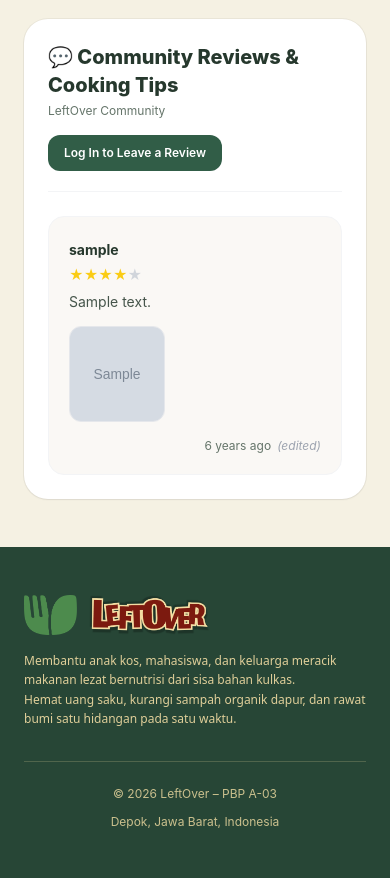
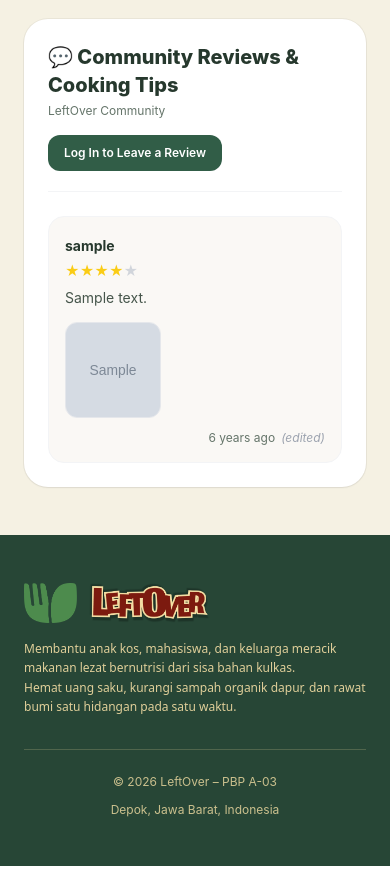
Before and after one commit to PBP-kel-3A/LeftOver, a Django app: page /recipes/1/ in a window 390 px wide. Shown: the part 1022-1900 px from the top of the page. Run offline with Django 5.2, Linux system fonts and the light colour scheme; tables that the repository leaves empty hold one stand-in row (values such as "Sample post"); grey boxes marked "Sample" are stand-in pictures; some libraries are stand-ins or nearby versions.

Commit message:
style: fix interaktif UI untuk mobile

```diff
--- a/reviews/templates/reviews/review_section.html
+++ b/reviews/templates/reviews/review_section.html
@@ -24,7 +24,7 @@
     <!-- Daftar Ulasan -->
     <div id="reviewListContainer" class="space-y-4">
         {% for review in recipe.reviews.all %}
-            <div id="review-{{ review.id }}" class="review-item p-5 rounded-2xl border border-gray-100 bg-[#FAF8F5] flex flex-col sm:flex-row justify-between items-start gap-4">
+            <div id="review-{{ review.id }}" class="review-item p-4 sm:p-5 rounded-2xl border border-gray-100 bg-[#FAF8F5] flex flex-col sm:flex-row justify-between items-start gap-3 sm:gap-4 min-w-0">
                 <div class="flex-1">
                     <span class="font-bold text-sm text-[#26382D]">{{ review.user.username }}</span>
 
@@ -55,7 +55,7 @@
                 </div>
 
                 <!-- Waktu, Label Edited, & Tombol Edit/Hapus -->
-                <div class="text-right text-xs text-[#65756A] flex items-center gap-3 self-end sm:self-start shrink-0">
+                <div class="text-right text-xs text-[#65756A] flex items-center gap-3 self-end sm:self-start shrink-0 flex-wrap">
                     <div class="flex items-center gap-1.5">
                         <span>{{ review.get_time_ago }}</span>
                         {% if review.is_edited %}
@@ -89,7 +89,7 @@
 
 <!-- MODAL POPUP INPUT / EDIT ULASAN -->
 <div id="reviewModal" class="fixed inset-0 bg-black/50 backdrop-blur-xs hidden items-center justify-center z-50 px-4">
-    <div class="bg-white rounded-3xl max-w-md w-full p-6 md:p-7 shadow-2xl border border-[#26382D]/10">
+    <div class="bg-white rounded-3xl max-w-md w-full max-h-[90vh] overflow-y-auto overscroll-contain p-4 sm:p-6 md:p-7 shadow-2xl border border-[#26382D]/10">
         <h3 id="reviewModalTitle" class="text-lg font-extrabold text-[#26382D] mb-1">Share Your Cooking Experience</h3>
         <p class="text-xs text-[#65756A] mb-5">Leave a star rating and share your cooking tips or photos.</p>
 
```
